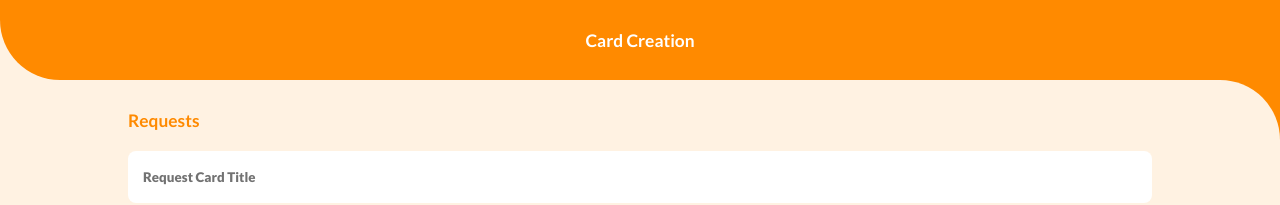
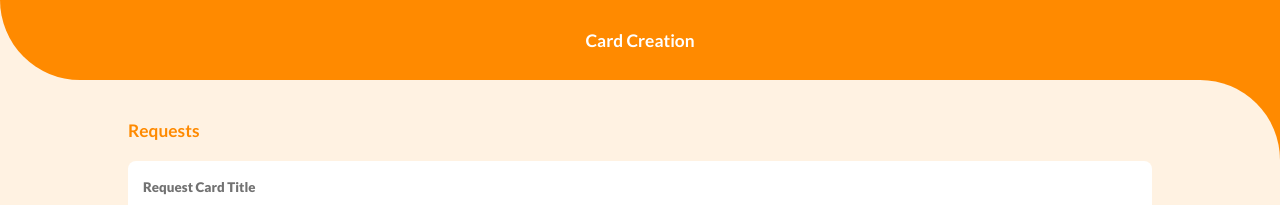
Before and after one commit to Lucerno1/SM42-Group-Project, a Vue app: page /card-creation in a window 1280 px wide. Shown: the top 205 px of the page. Built offline with nearby package versions, Linux system fonts and the light colour scheme; some icons are missing.

Commit message:
Fixed the scrolling below the TopBar and border radius

```diff
--- a/src/components/topbar/TopBar.vue
+++ b/src/components/topbar/TopBar.vue
@@ -1,13 +1,16 @@
 <template>
   <div>
+
     <div class="topBar ">
       <div class="solidTopBar">
         <h1>{{ pageTitle }}</h1>
       </div>
     </div>
-    <div class="orangeBackground">
+
+    <div class="secondTopBar orangeBackground">
       <div class="cornerTopBar"></div>
     </div>
+
   </div>
 </template>
 
@@ -22,7 +25,14 @@ export default {
 
 <style>
 .topBar {
-  z-index: -1;
+  z-index: 1;
+  position: fixed;
+  top: 0px;
+  width: 100vw;
+  background-color: #FFF2E2;
+}
+.secondTopBar {
+  z-index: -10000;
   position: fixed;
   top: 0px;
   width: 100vw;
@@ -36,13 +46,13 @@ h1 {
 .solidTopBar {
   background-color: #ff8a00;
   height: 80px;
-  border-bottom-left-radius: 60px;
+  border-bottom-left-radius: 10vw;
 }
 .cornerTopBar{
   margin-top: 80px;
   background-color: #FFF2E2;
   height: 80px;
-  border-top-right-radius: 60px;
+  border-top-right-radius: 10vw;
 }
 .orangeBackground{
   background-color: #ff8a00;
--- a/src/views/CardCreation.vue
+++ b/src/views/CardCreation.vue
@@ -45,8 +45,9 @@ export default {
 .wrapper {
   max-width: 80vw;
   margin: 0 10vw;
-  top: -50px;
+  top: 120px;
   position: relative;
+
 }
 
 .requests {
```
